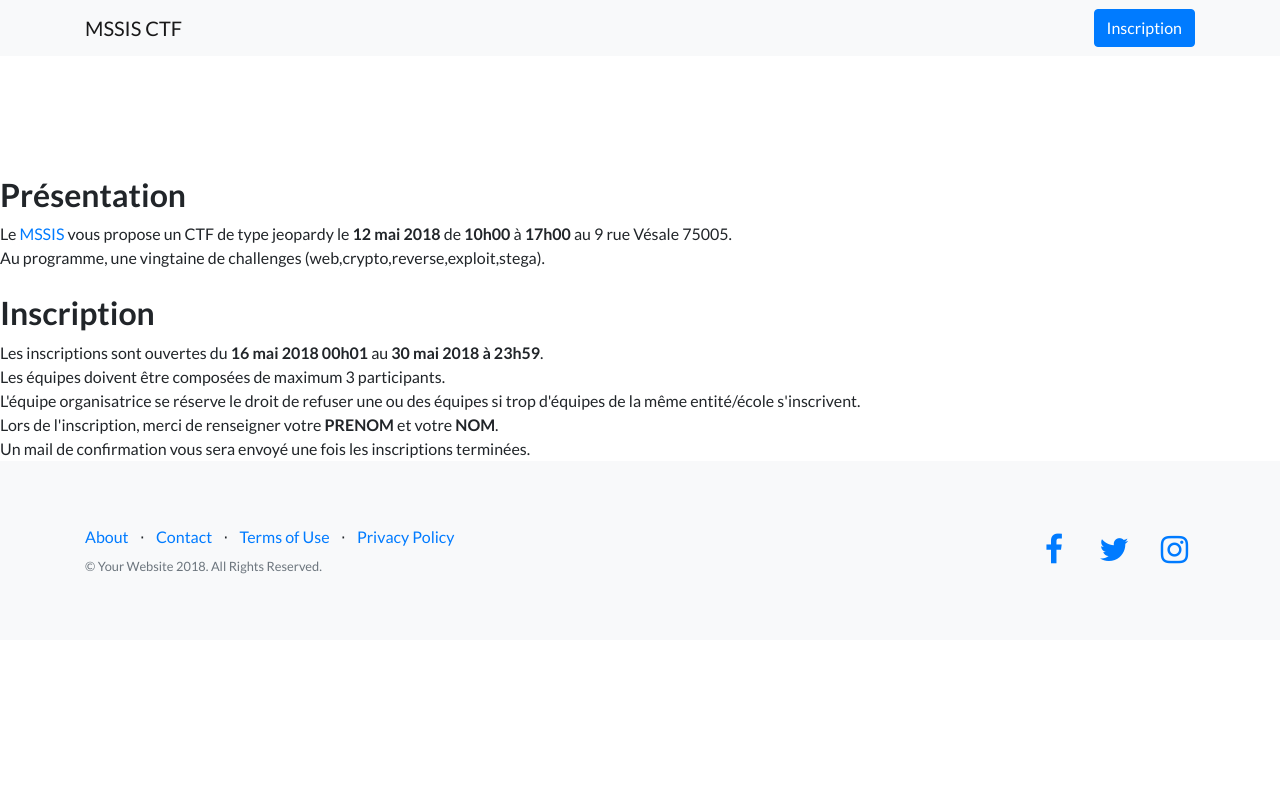
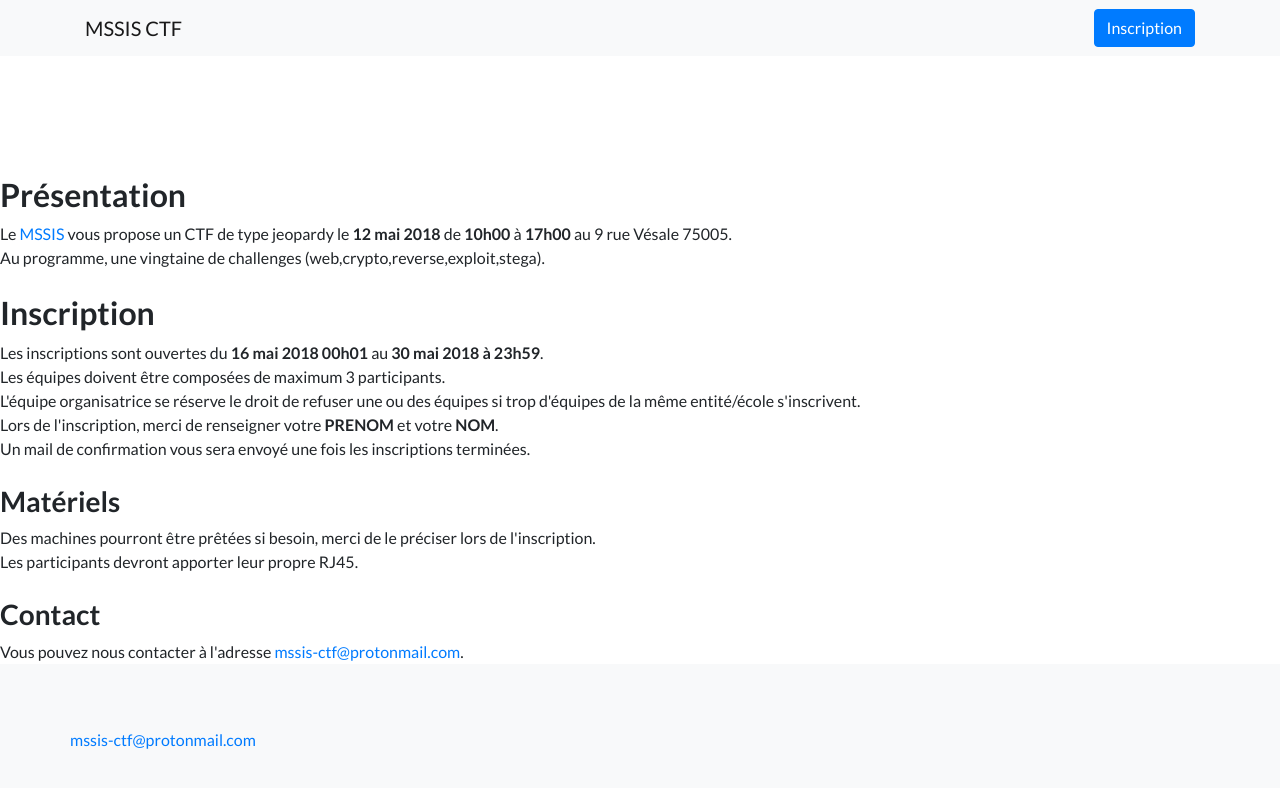
Before and after one commit to mssis-ctf/mssis-ctf.github.io, a website: page index.html in a window 1280 px wide. Drawn offline with Linux system fonts and the light colour scheme.

Commit message:
add materiel+contact

```diff
--- a/index.html
+++ b/index.html
@@ -115,7 +115,15 @@
   Lors de l'inscription, merci de renseigner votre <strong>PRENOM</strong> et votre <strong>NOM</strong>.<br>
   Un mail de confirmation vous sera envoyé une fois les inscriptions terminées.
 
+<br><br>
 
+  <h3>Matériels</h3>
+  Des machines pourront être prêtées si besoin, merci de le préciser lors de l'inscription.<br>
+  Les participants devront apporter leur propre RJ45.
+
+<br><br>
+  <h3>Contact</h3>
+  Vous pouvez nous contacter à l'adresse <a href=mailto:mssis-ctf@protonmail.com>mssis-ctf@protonmail.com</a>.
 
   <!--
 
@@ -205,45 +213,7 @@
     <footer class="footer bg-light">
       <div class="container">
         <div class="row">
-          <div class="col-lg-6 h-100 text-center text-lg-left my-auto">
-            <ul class="list-inline mb-2">
-              <li class="list-inline-item">
-                <a href="#">About</a>
-              </li>
-              <li class="list-inline-item">&sdot;</li>
-              <li class="list-inline-item">
-                <a href="#">Contact</a>
-              </li>
-              <li class="list-inline-item">&sdot;</li>
-              <li class="list-inline-item">
-                <a href="#">Terms of Use</a>
-              </li>
-              <li class="list-inline-item">&sdot;</li>
-              <li class="list-inline-item">
-                <a href="#">Privacy Policy</a>
-              </li>
-            </ul>
-            <p class="text-muted small mb-4 mb-lg-0">&copy; Your Website 2018. All Rights Reserved.</p>
-          </div>
-          <div class="col-lg-6 h-100 text-center text-lg-right my-auto">
-            <ul class="list-inline mb-0">
-              <li class="list-inline-item mr-3">
-                <a href="#">
-                  <i class="fa fa-facebook fa-2x fa-fw"></i>
-                </a>
-              </li>
-              <li class="list-inline-item mr-3">
-                <a href="#">
-                  <i class="fa fa-twitter fa-2x fa-fw"></i>
-                </a>
-              </li>
-              <li class="list-inline-item">
-                <a href="#">
-                  <i class="fa fa-instagram fa-2x fa-fw"></i>
-                </a>
-              </li>
-            </ul>
-          </div>
+          <a href=mailto:mssis-ctf@protonmail.com>mssis-ctf@protonmail.com</a>
         </div>
       </div>
     </footer>
```
